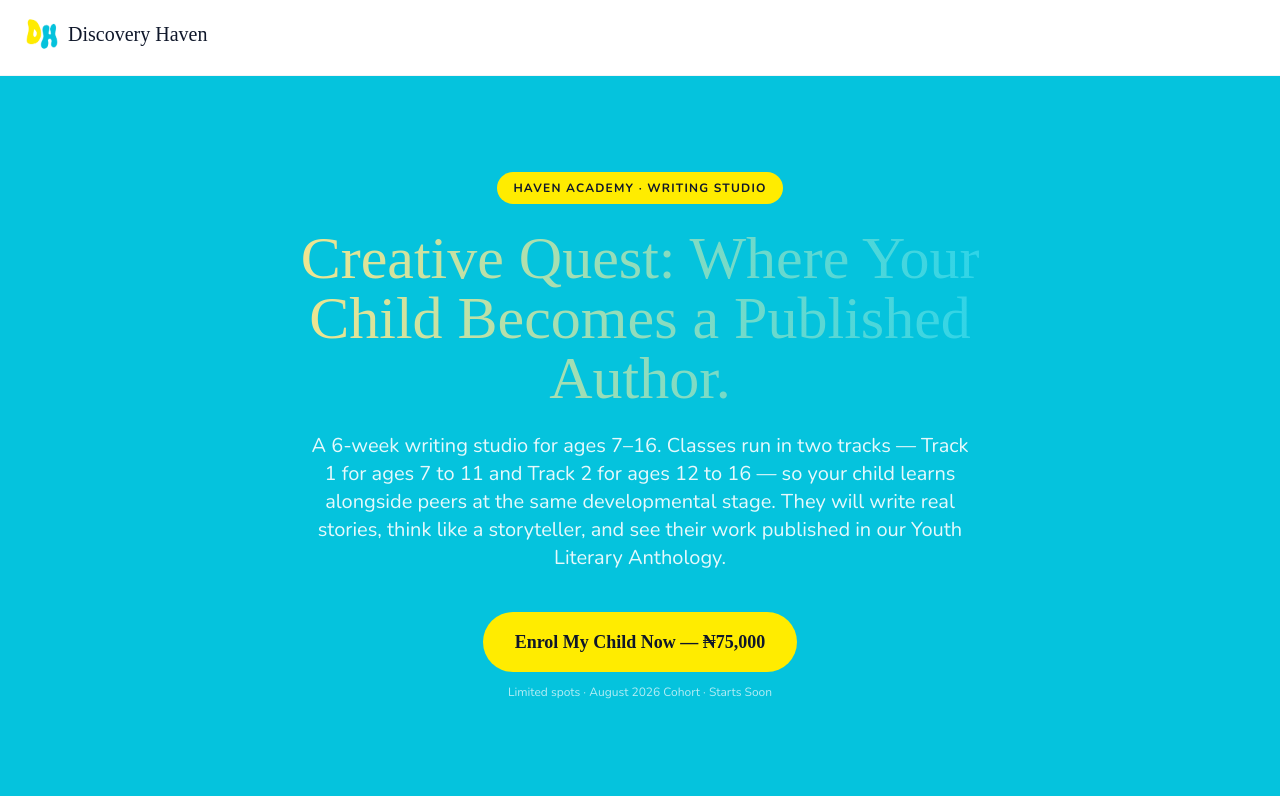
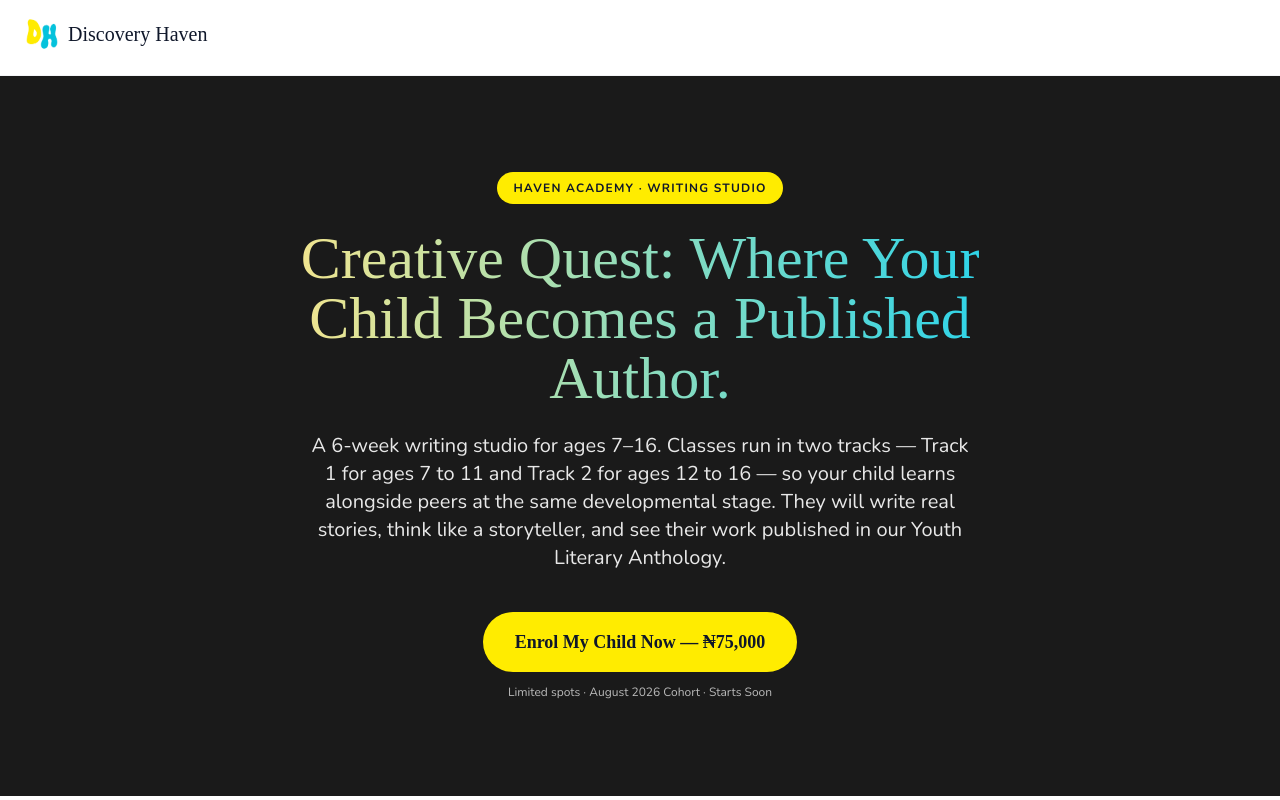
Before and after one commit to Tobennadev22/discoveryhaven, a React (Vite) app: page /creative-quest in a window 1280 px wide. Shown: the top 800 px of the page. Built offline with nearby package versions, Linux system fonts and the light colour scheme; a web font is replaced by a local one.

Commit message:
Change course landing page hero background from aqua to dark

```diff
--- a/src/pages/courses/CourseLandingPage.jsx
+++ b/src/pages/courses/CourseLandingPage.jsx
@@ -130,7 +130,7 @@ export default function CourseLandingPage({ course }) {
       </header>
 
       {/* S1 — HERO */}
-      <section className="bg-aqua py-24 px-4 text-center text-white">
+      <section className="bg-dark py-24 px-4 text-center text-white">
         <motion.div
           className="max-w-3xl mx-auto"
           variants={fadeUp}
```
